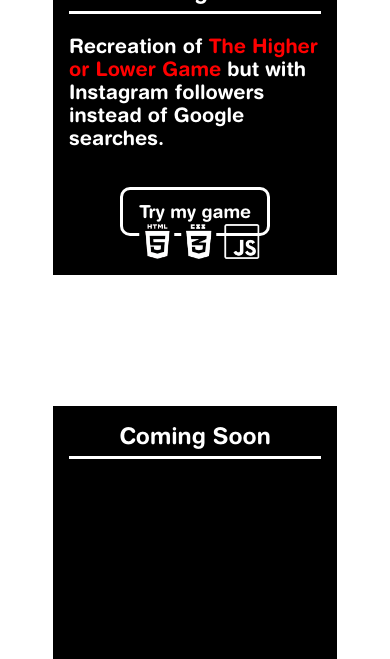
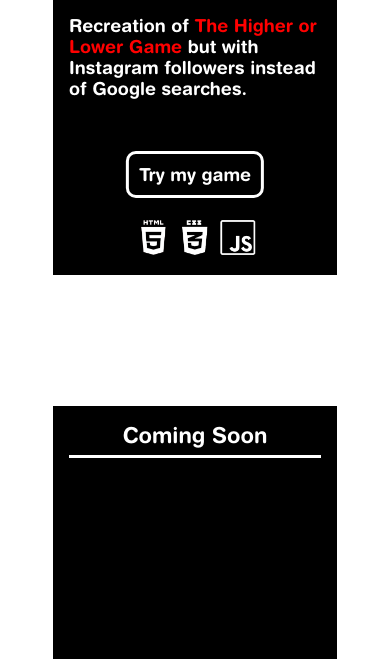
Before and after one commit to ewbyf/ewbyf.github.io, a plain HTML site: page index.html in a window 390 px wide. Shown: the part 2390-3049 px from the top of the page. Drawn offline with nearby package versions, Linux system fonts and the light colour scheme.

Commit message:
Fixed mobile sizing

```diff
--- a/src/main.css
+++ b/src/main.css
@@ -421,19 +421,23 @@ body {
 }
 
 .project-default button {
-    display: flex;
-    justify-content: center;
+    position: absolute;
+    left: 50%;
+    bottom: 15%;
+    transform: translate(-50%);
+    max-width: 200px;
+    margin-bottom: 10px;
+    padding: 10px;
     background-color: black;
     text-decoration: none;
     border: 3px solid white;
     border-radius: 10px;
-    max-width: 200px;
 }
 
 .project-default button a {
+    font-size: 18px;
+    white-space: nowrap;
     text-decoration: none;
-    padding: 10px;
-    font-size: 18px;
 }
 
 .project-default button:hover {
@@ -443,7 +447,6 @@ body {
 .project-default button:hover a {
     color: black
 }
-
 
 .project-skills {
     display: flex;
@@ -459,7 +462,7 @@ body {
     height: 35px;
     position: relative;
     display: flex;
-    margin-left: 7.5px;
+    margin: 3.75px;
 }
 
 footer {
@@ -641,3 +644,35 @@ footer ul a {
         font-size: 22.5px;
     }
 }
+
+@media (max-width: 429px) {
+    .project-title img {
+        height: 85px;
+    }
+
+    .project-title p {
+        font-size: 22px;
+    }
+
+    .project-body p {
+        font-size: 18px;
+    }
+}
+
+@media (max-width: 356px) {
+    .project-title img {
+        height: 80px;
+    }
+
+    .project-title p {
+        font-size: 20px;
+    }
+
+    .project-body p {
+        font-size: 16.5px;
+    }
+
+    .project-default button a {
+        font-size: 16.5px;
+    }
+}
```
Also changed, not shown: index.html (+0 -1 lines).
